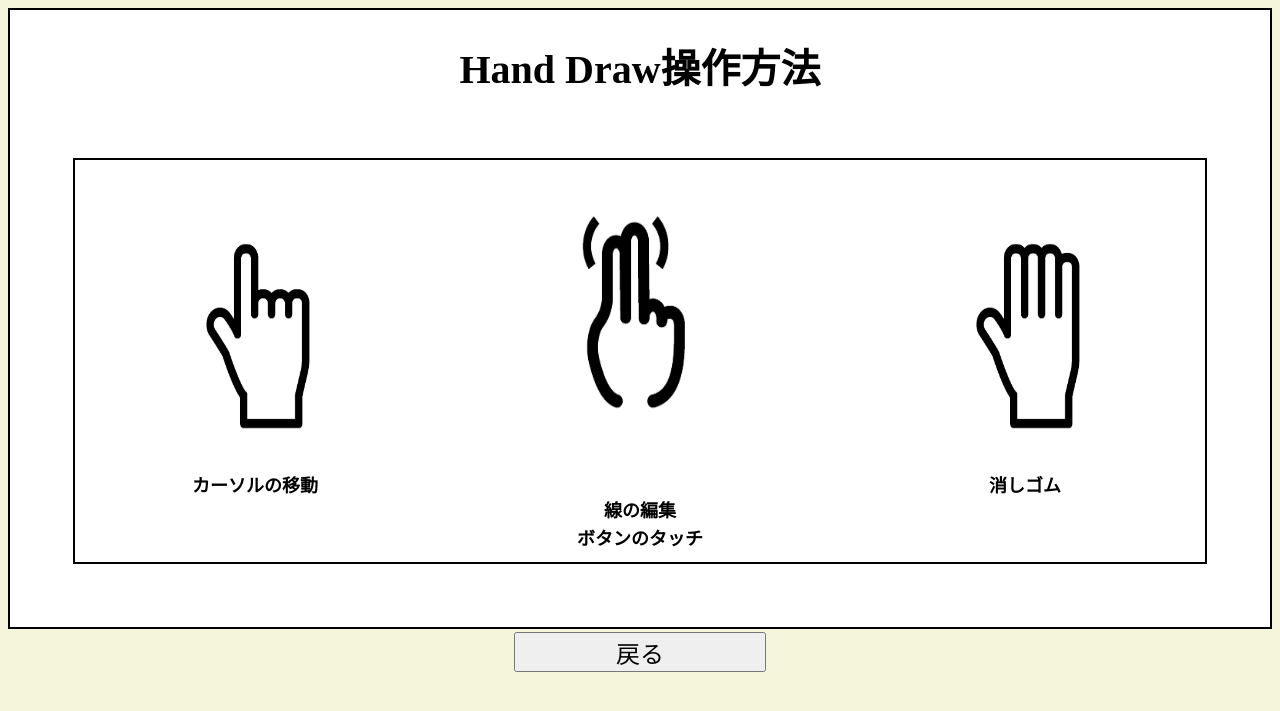
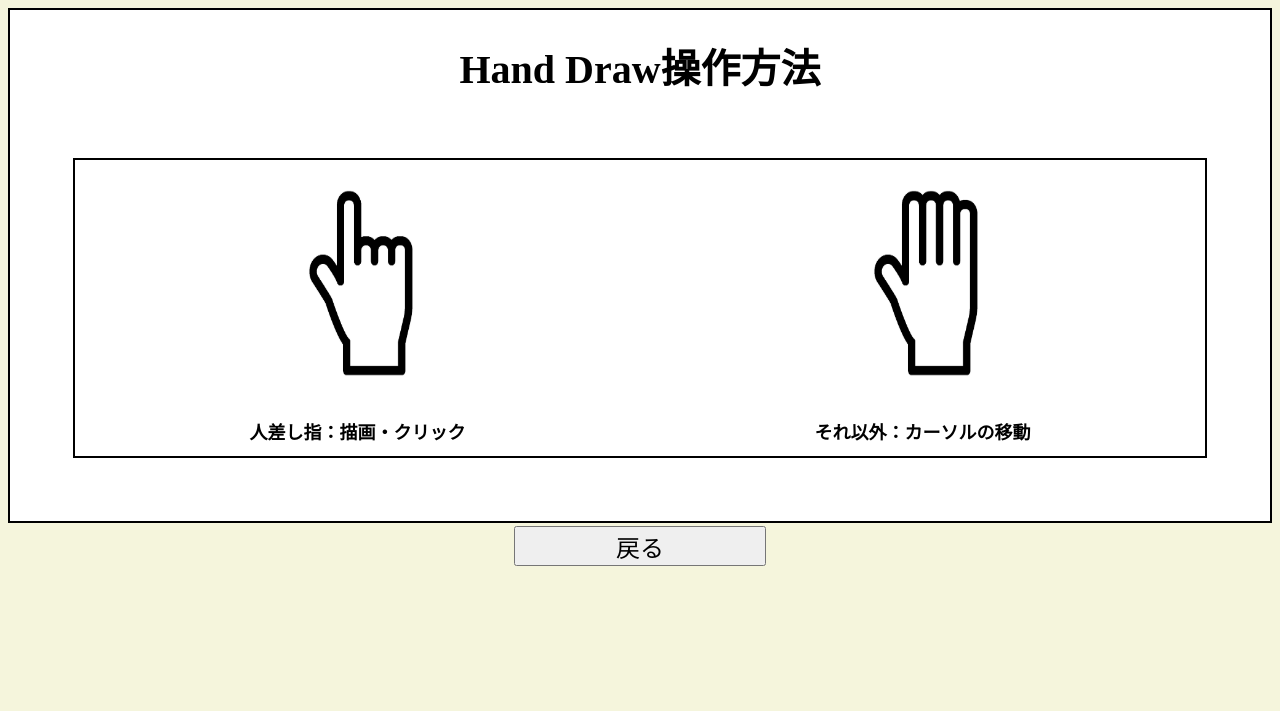
Before and after one commit to i078ff/hand_draw, a Flask app: page /help in a window 1280 px wide. Shown: the top 711 px of the page. Run offline with Flask 2, Linux system fonts and the light colour scheme; some libraries are stand-ins or nearby versions.

Commit message:
update helpを正しいものに更新

```diff
--- a/app/templates/help.html
+++ b/app/templates/help.html
@@ -20,21 +20,19 @@
             <div class="pic_frame">
                 <div class="flex-1">
                     <img src="../static/img/finger01.jpg" width="200px" ; height="250px" ;>
-                    <p>カーソルの移動</p>
+                    <p>人差し指：描画・クリック</p>
                 </div>
             </div>
-            <div class="pic_frame">
+            <!-- <div class="pic_frame">
                 <div class="flex-2">
                     <img src="../static/img/finger02.jpg" width="250px" ; height="300px" ;>
-                    <p> </p>
-                    <p>線の編集</p>
-                    <p>ボタンのタッチ</p>
+                    <p></p>
                 </div>
-            </div>
+            </div> -->
             <div class="pic_frame">
                 <div class="flex-3"></div>
                 <img src="../static/img/finger03.jpg" width="200px" ; height="250px" ;>
-                <p>消しゴム</p>
+                <p>それ以外：カーソルの移動</p>
             </div>
         </div>
     </h2>
```
